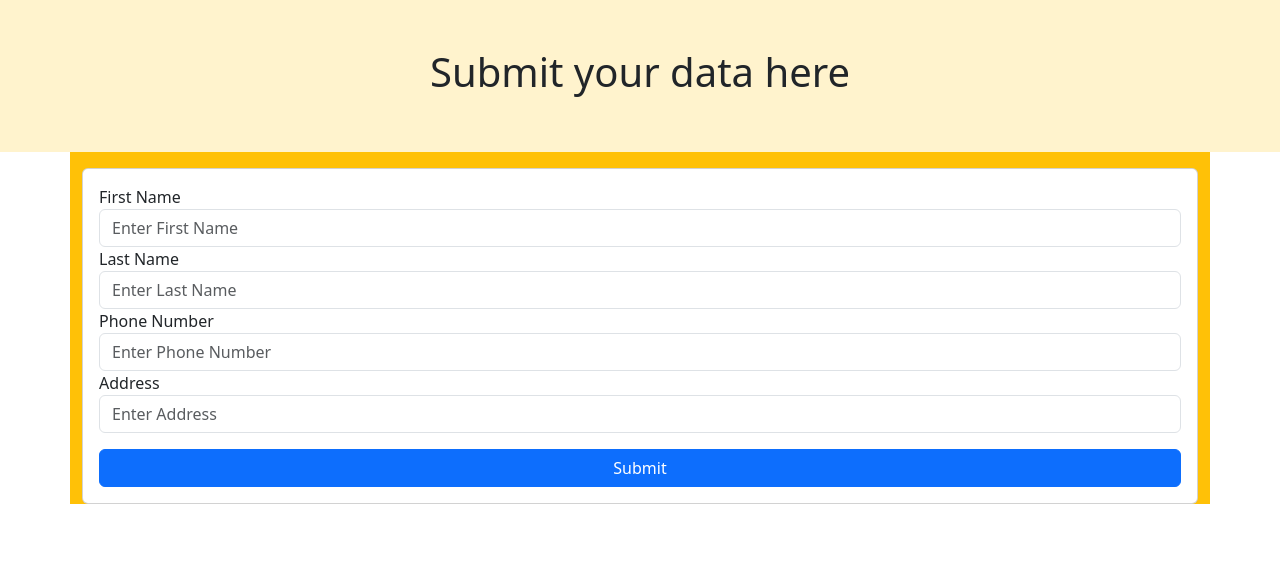
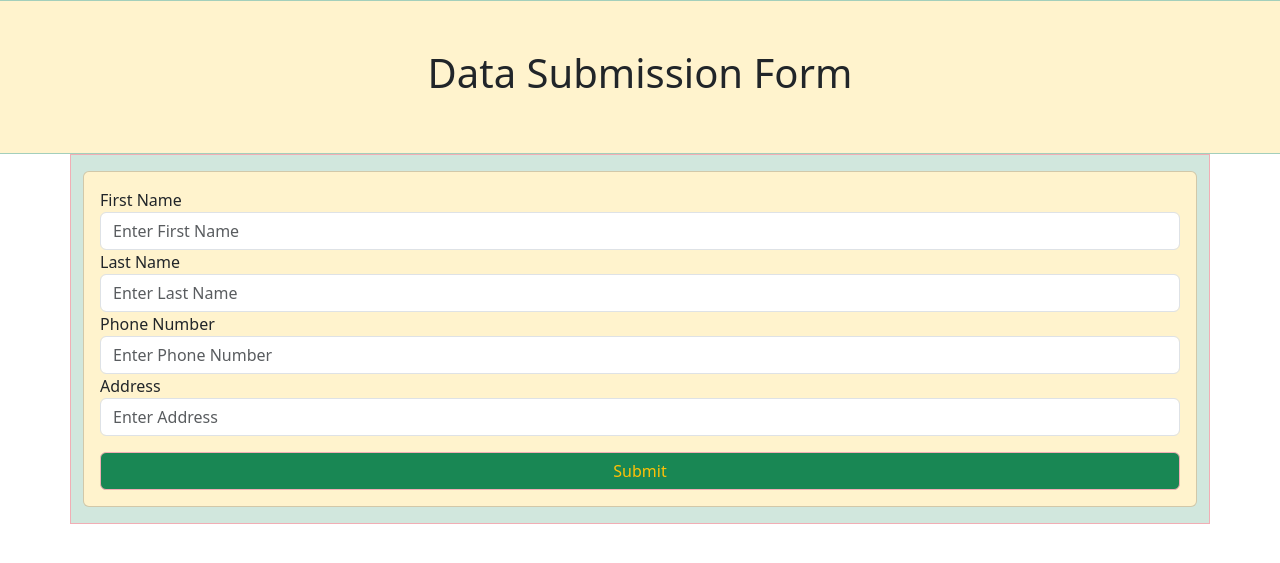
Before and after one commit to jwjacobson/phonebook, a Flask app: page /submission in a window 1280 px wide. Shown: the part 56-619 px from the top of the page. Run offline with Flask 2, Linux system fonts and the light colour scheme.

Commit message:
Add form confirmation, alerts, color

```diff
--- a/app/routes.py
+++ b/app/routes.py
@@ -17,5 +17,6 @@ def submission():
         phone_number = form.phone_number.data
         address = form.address.data
         print(first_name, last_name, phone_number, address)
+        flash(f"{first_name}'s data successfully registered!", "primary")
         return redirect(url_for('index'))
     return render_template('submission.html', form=form)
--- /dev/null
+++ b/app/templates/alerts.html
@@ -0,0 +1,10 @@
+{% with messages = get_flashed_messages(with_categories=True) %}
+    {% if messages %}
+        {% for category, message in messages %}
+            <div class="alert alert-{{ category }} alert-dismissible fade show text-center" role="alert">
+                <strong>{{ message }}</strong>
+                <button type="button" class="btn-close" data-bs-dismiss="alert" aria-label="Close"></button>
+            </div>
+        {% endfor %}
+    {% endif %}
+{% endwith %}
--- a/app/templates/base.html
+++ b/app/templates/base.html
@@ -11,7 +11,11 @@
 
     {% include 'nav.html' %}
 
-    <div class="row bg-warning-subtle py-5">
+    <div class="row bg-tertiary">
+        {% include 'alerts.html' %}
+    </div>
+
+    <div class="row bg-warning-subtle border border-success-subtle py-5">
         <div class="col text-center">
             {% block header %}
                 <h1>Blarg</h1>
--- a/app/templates/nav.html
+++ b/app/templates/nav.html
@@ -1,6 +1,6 @@
 <nav class="navbar navbar-expand-lg navbar-light bg-warning">
     <div class="container-fluid">
-      <a class="navbar-brand" href="#">Phonebook</a>
+      <a class="navbar-brand" href="/">Phonebook</a>
       <button class="navbar-toggler" type="button" data-bs-toggle="collapse" data-bs-target="#navbarNavAltMarkup" aria-controls="navbarNavAltMarkup" aria-expanded="false" aria-label="Toggle navigation">
         <span class="navbar-toggler-icon"></span>
       </button>
--- a/app/templates/submission.html
+++ b/app/templates/submission.html
@@ -3,15 +3,16 @@
 {% block title %} Submission {% endblock %}
 
 {% block header %}
-<h1>Submit your data here</h1>
+<h1>Data Submission Form</h1>
 {% endblock %}
 
 {% block content %}
-    <div class="row bg-warning">
-        <div class="col">
-            <div class="card mt-3">
+    <div class="row">
+        <div class="col bg-success-subtle border border-danger-subtle pb-3">
+            <div class="card mt-3 bg-warning-subtle">
                 <div class="card-body">
                     <form action="" method="post">
+                        {{ form.csrf_token }}
 
                         {{ form.first_name.label }}
                         {{ form.first_name(class="form-control", placeholder="Enter First Name") }}
@@ -25,7 +26,7 @@
                         {{ form.address.label }}
                         {{ form.address(class="form-control", placeholder="Enter Address") }}
 
-                        {{ form.submit(class="btn btn-primary w-100 mt-3") }}
+                        {{ form.submit(class="btn btn-success text-warning border border-danger-subtle w-100 mt-3") }}
 
                     </form>
                 </div>
```
